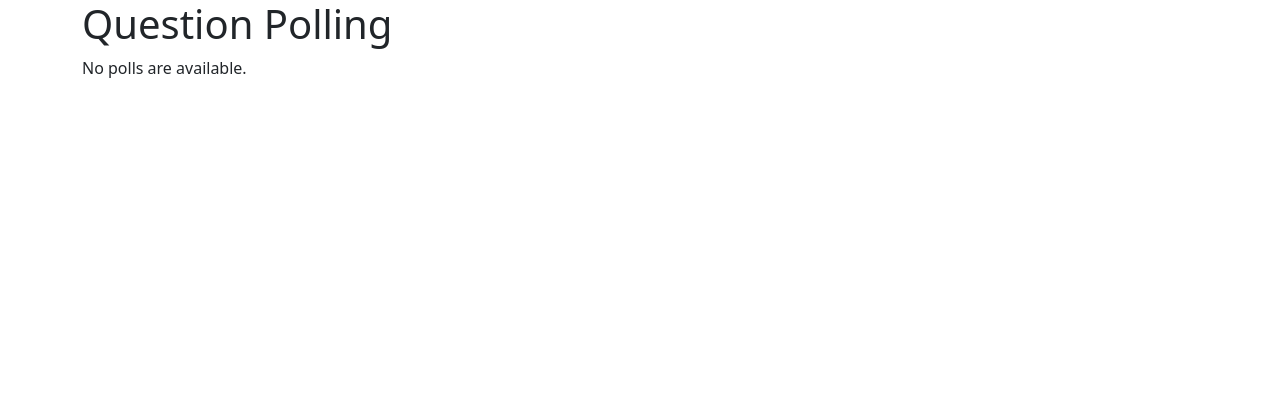
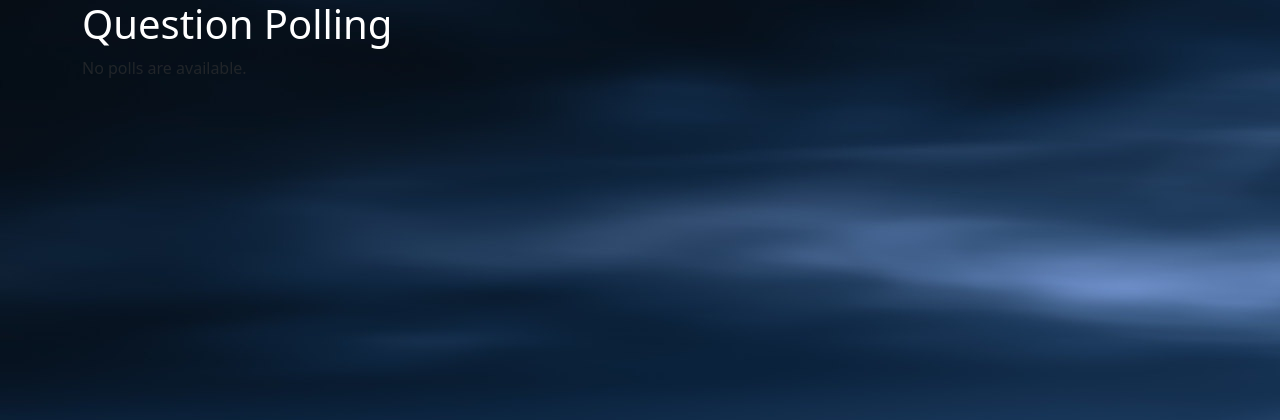
Before and after one commit to heineman-bob/django_tutorial, a Django app: page /polls/ in a window 1280 px wide. Shown: the top 420 px of the page. Run offline with Django 4.2, Linux system fonts and the light colour scheme; data that the repository does not hold is empty.

Commit message:
add static files

```diff
--- /dev/null
+++ b/mysite/polls/static/polls/style.css
@@ -0,0 +1,3 @@
+body {
+    background: white url("images/background.jpeg") no-repeat;
+}
--- a/mysite/polls/templates/base.html
+++ b/mysite/polls/templates/base.html
@@ -9,7 +9,7 @@
 
     <body>
         <div class="container">
-    <h1>Question Polling</h1>
+        <h1 class="text-white">Question Polling</h1>
         <div id="content">
             {% block content %}{% endblock content %}
         </div>
--- a/mysite/polls/templates/polls/index.html
+++ b/mysite/polls/templates/polls/index.html
@@ -1,6 +1,8 @@
 {% extends "base.html" %}
 
 {% block content %}
+{% load static %}
+<link rel="stylesheet" href="{% static 'polls/style.css' %}"/>
     {% if latest_question_list %}
     <div class="container">
         <div class="row">
```
Also changed, not shown: mysite/polls/static/polls/images/background.jpeg (added), 1 other file. Lines whose indentation alone changed are shown as unchanged.
